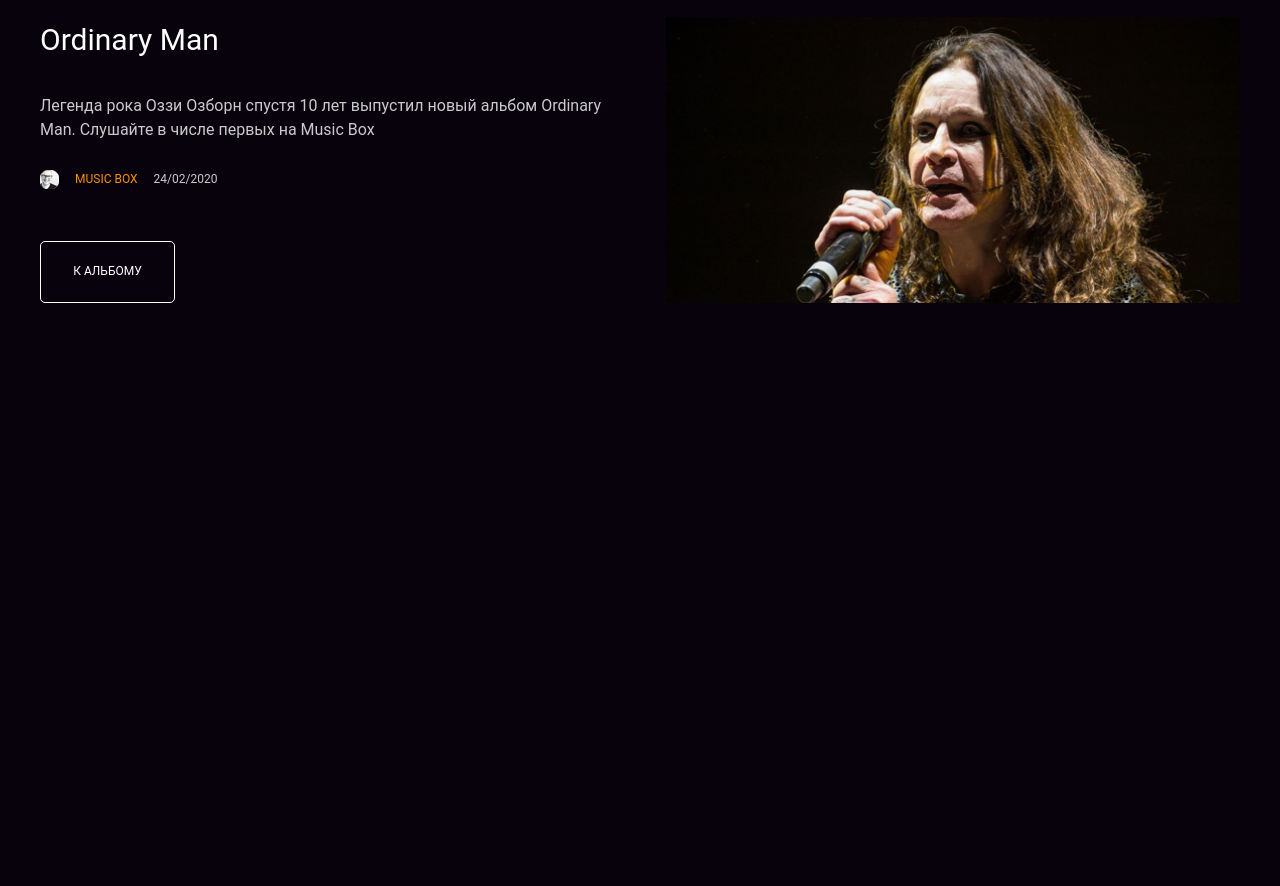
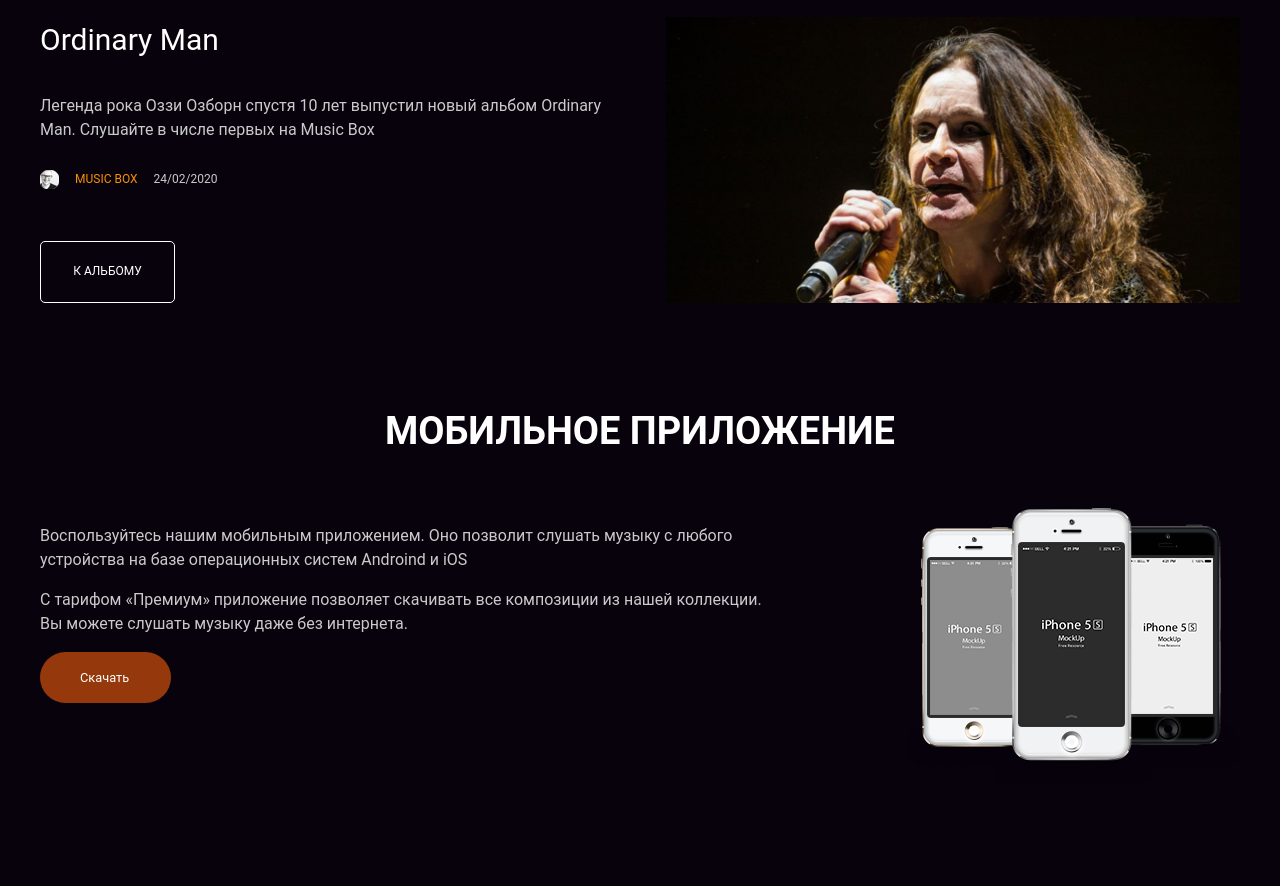
Before and after one commit to 9ickpic/layout-designer-project-56, a plain HTML site: page src/index.html in a window 1280 px wide. Shown: the part 2249-3135 px from the top of the page. Before the commit the page ends 2552 px from the top, so only its background shows below. Drawn offline with Linux system fonts and the light colour scheme.

Commit message:
add page-app

```diff
--- a/src/index.html
+++ b/src/index.html
@@ -91,5 +91,17 @@
         </div>
       </div>
     </div>
+    <div id="page-app">
+      <div class="container">
+        <h2>Мобильное приложение</h2>
+        <div class="flex">
+          <div class="text">
+            <p>
+               Воспользуйтесь нашим мобильным приложением. Оно позволит слушать музыку с любого устройства на базе операционных систем Androind и iOS</p>
+            <p>С тарифом «Премиум» приложение позволяет скачивать все композиции из нашей коллекции. Вы можете слушать музыку даже без интернета.</p><a class="btn" href="#">Скачать </a>
+          </div><img src="../images/iphone.png" alt="iphones">
+        </div>
+      </div>
+    </div>
   </body>
 </html>
--- a/src/scss/app.scss
+++ b/src/scss/app.scss
@@ -317,6 +317,50 @@
     };
 }
 
+#page-app {
+    padding: 100px 0;
+    .container {
+        @include d-flex(column, space-between, center);
+
+        h2 {
+            margin-bottom: 48px;
+            margin-top: 0;
+        }
+
+        .flex {
+            @include d-flex(row, space-between, flex-start);
+
+
+            .text {
+                color: #cacaca;
+                margin-right: 144px;
+            };
+
+            img {
+                width: 333px;
+                height: 278px;
+            };
+
+            .btn {
+                margin-top: 0;
+                background-color: #95390c;
+                max-width: 131px;
+                min-width: 131px;
+                line-height: 19.2px;
+                font-weight: 400;
+                text-transform: capitalize;
+                border: none;
+            }
+        }
+    };
+
+    .btn {
+        border-radius: 32px;
+        padding: 16px 40px;
+        font-size: 12.8px;
+    };
+};
+
 .bg-banner {
     display: block;
     background-image: url(../images/banner.png);
@@ -506,4 +550,19 @@ header {
             };
         }
     };
+
+    #page-app {
+
+        .container {
+
+            .flex {
+                @include d-flex(column-reverse, space-between, center);
+                text-align: start !important;
+            };
+
+            .text {
+                margin-right: 0 !important;
+            };
+        }
+    };
 };
```
Also changed, not shown: src/sections/page-app.html (added, +13 -0 lines), src/css/app.css.
